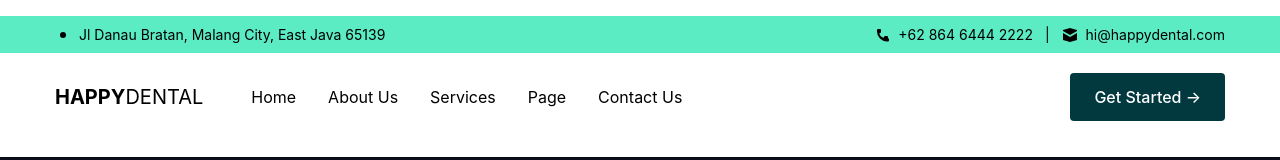
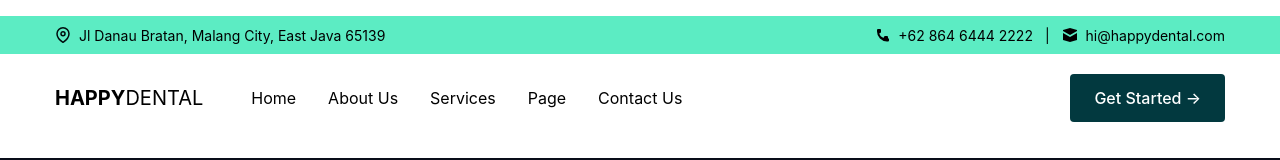
Before and after one commit to Dasha286/Web-lr4, a website: page src/index.html in a window 1280 px wide. Shown: the top 160 px of the page. Drawn offline with nearby package versions, Linux system fonts and the light colour scheme; files that its build step writes are made by us from their sources.

Commit message:
End version

```diff
--- a/src/blocks/header.html
+++ b/src/blocks/header.html
@@ -4,8 +4,9 @@
       <div class="top-bar__content">
         <div class="top-bar__left">
           <span class="top-bar__item">
-            <svg width="16" height="16" viewBox="0 0 16 16" fill="#000">
-              <circle cx="8" cy="8" r="3" fill="currentColor"/>
+            <svg width="16" height="22" viewBox="0 0 16 22" fill="none" xmlns="http://www.w3.org/2000/svg">
+            <path d="M14 9.66667C14 14.3333 8 18.3333 8 18.3333C8 18.3333 2 14.3333 2 9.66667C2 8.07537 2.63214 6.54925 3.75736 5.42403C4.88258 4.29881 6.4087 3.66667 8 3.66667C9.5913 3.66667 11.1174 4.29881 12.2426 5.42403C13.3679 6.54925 14 8.07537 14 9.66667Z" stroke="#010C0D" stroke-width="1.5" stroke-linecap="round" stroke-linejoin="round"/>
+            <path d="M8 11.6667C9.10457 11.6667 10 10.7712 10 9.66667C10 8.5621 9.10457 7.66667 8 7.66667C6.89543 7.66667 6 8.5621 6 9.66667C6 10.7712 6.89543 11.6667 8 11.6667Z" stroke="#010C0D" stroke-width="1.5" stroke-linecap="round" stroke-linejoin="round"/>
             </svg>
             Jl Danau Bratan, Malang City, East Java 65139
           </span>
```
